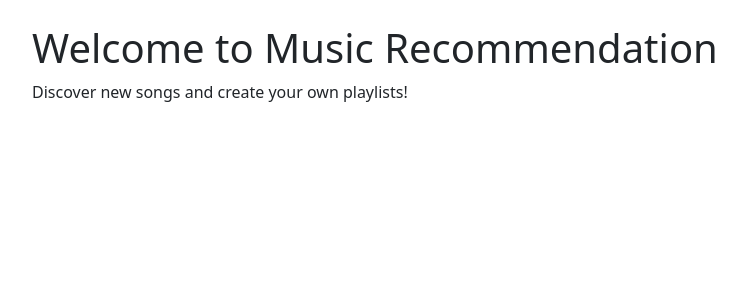
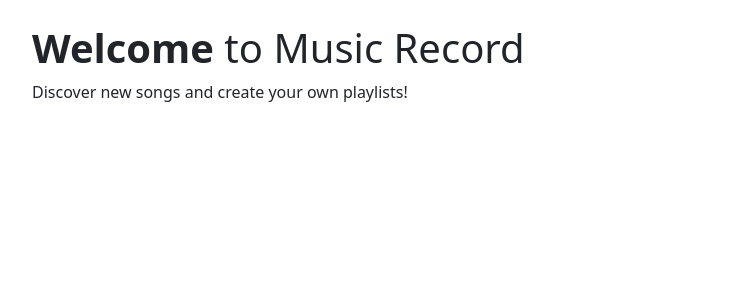
Before and after one commit to Peeranatz/My-website, a Flask app: page / in a window 1280 px wide. Shown: the part 56-356 px from the top of the page, without its empty margins (50-796 px from the left). Run offline with Flask 3, Linux system fonts and the light colour scheme.

Commit message:
้เปลี่ยนชื่อหน้าโฮมเพจ

```diff
--- a/app/templates/home.html
+++ b/app/templates/home.html
@@ -1,5 +1,8 @@
 {% extends "base.html" %}
 {% block content %}
-<h1>Welcome to Music Recommendation</h1>
+<h1>
+    <strong>Welcome</strong>
+    to Music Record
+</h1>
 <p>Discover new songs and create your own playlists!</p>
 {% endblock %}
```
